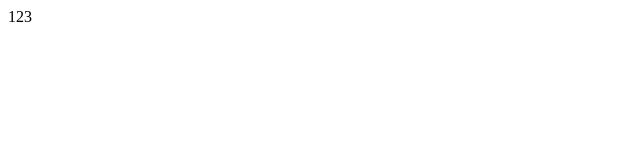
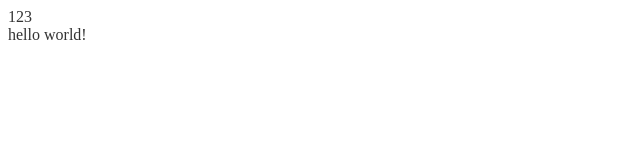
Before and after one commit to John60676/vue3-codesandbox-template, a Vue app: page / in a window 1280 px wide. Shown: the top 160 px of the page, without its empty margins (0-640 px from the left). Built offline with nearby package versions, Linux system fonts and the light colour scheme.

Commit message:
refactor: support .vue extention

```diff
--- a/src/App.jsx
+++ b/src/App.jsx
@@ -1,8 +1,16 @@
-import { defineComponent } from "vue";
+import { defineComponent } from "vue"
+import HelloWorld from "./components/HelloWorld.vue"
+import "./index.css"
 
 export default defineComponent({
   name: "App",
   setup() {
-    return () => <div>123</div>;
-  }
-});
+    return () => (
+      <div>
+        123
+        <br />
+        <HelloWorld />
+      </div>
+    )
+  },
+})
--- /dev/null
+++ b/src/components/HelloWorld.vue
@@ -0,0 +1,16 @@
+<template>
+  <div>{{ data }}</div>
+</template>
+
+<script>
+export default {
+  data() {
+    return {
+      data: "hello world!",
+    };
+  },
+};
+</script>
+
+<style scoped>
+</style>
--- /dev/null
+++ b/src/index.css
@@ -0,0 +1,3 @@
+#app {
+  color: #333;
+}
--- a/src/index.js
+++ b/src/index.js
@@ -1,11 +1,4 @@
 import { createApp } from "vue";
 import App from "./App.jsx";
 
-let root = document.getElementById("app");
-if (!root) {
-  root = document.createElement("div");
-  root.id = "app";
-  document.body.insertBefore(root, document.body.firstChild);
-}
-
-createApp(App).mount(root);
+createApp(App).mount('#app');
--- a/webpack.config.js
+++ b/webpack.config.js
@@ -1,34 +1,43 @@
-const path = require("path");
-const HtmlWebpackPlugin = require("html-webpack-plugin");
+const { VueLoaderPlugin } = require('vue-loader')
+const HtmlWebpackPlugin = require("html-webpack-plugin")
 
 module.exports = {
   entry: "./src/index.js",
-  target: 'web',
-  devtool: 'eval-source-map',
+  target: "web",
+  mode: "development",
+  devtool: "eval-source-map",
   devServer: {
     host: "0.0.0.0",
     port: 8080,
-    hot: true,
-    inline: true,
+    open: true,
     disableHostCheck: true,
-    public: "0.0.0.0:0"
+    public: "0.0.0.0:0",
   },
   plugins: [
+    new VueLoaderPlugin(),
     new HtmlWebpackPlugin({
-      template: "./index.html"
-    })
+      template: "./index.html",
+    }),
   ],
   module: {
     rules: [
       {
+        test: /\.vue$/,
+        exclude: /node_modules/,
+        use: ["vue-loader"],
+      },
+      {
         test: /\.(js|jsx)/,
-        exclude: /(node_modules|bower_components)/,
-        use: ["babel-loader"]
-      }
-    ]
+        exclude: /node_modules/,
+        use: ["babel-loader"],
+      },
+      {
+        test: /\.css?$/,
+        use: ["style-loader", "css-loader"]
+      },
+    ],
   },
   resolve: {
-    extensions: ['.js', '.jsx'],
+    extensions: [".js", ".jsx", ".vue", ".css"],
   },
-  mode: "development"
-};
+}
```
Also changed, not shown: package.json (+4 -4 lines), 1 other file (tests, documents, lock files or other folders).
